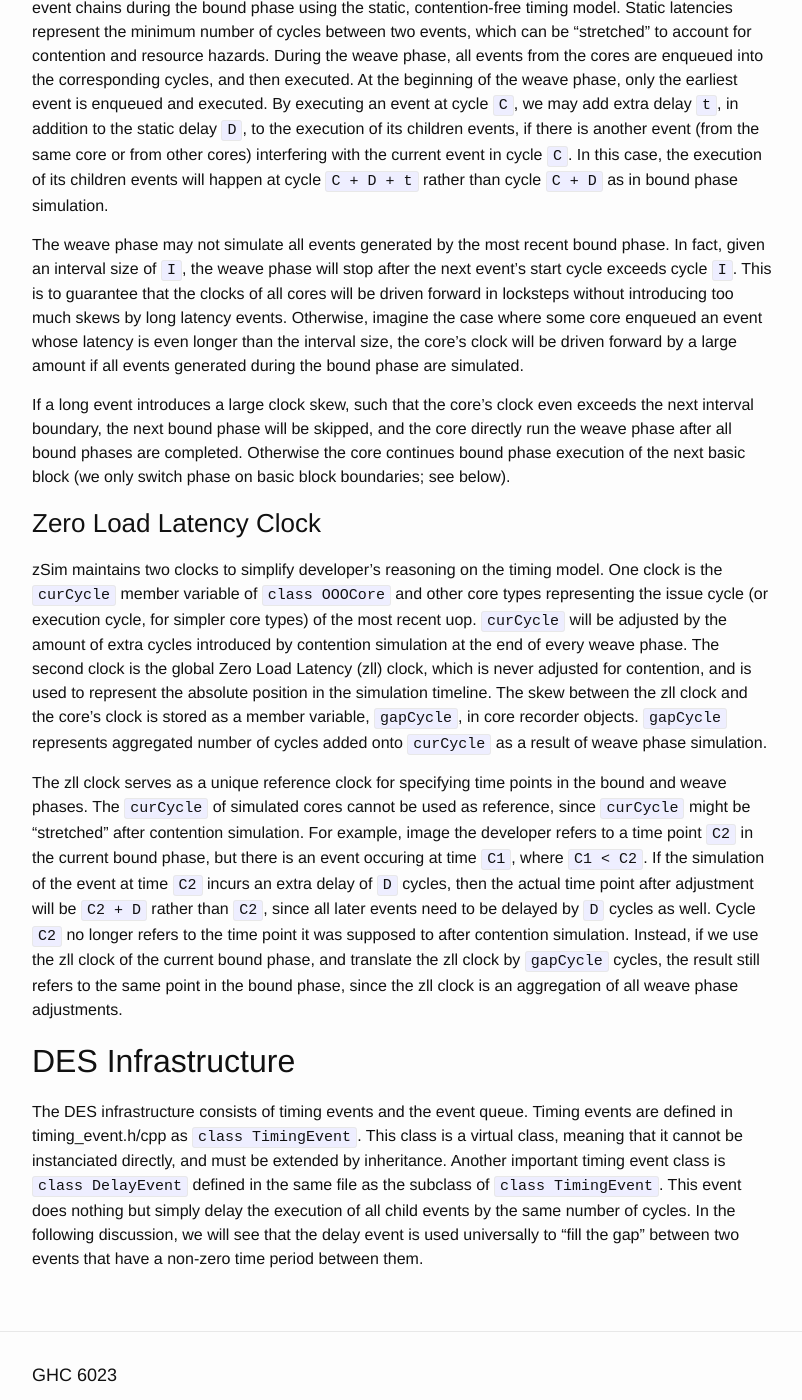
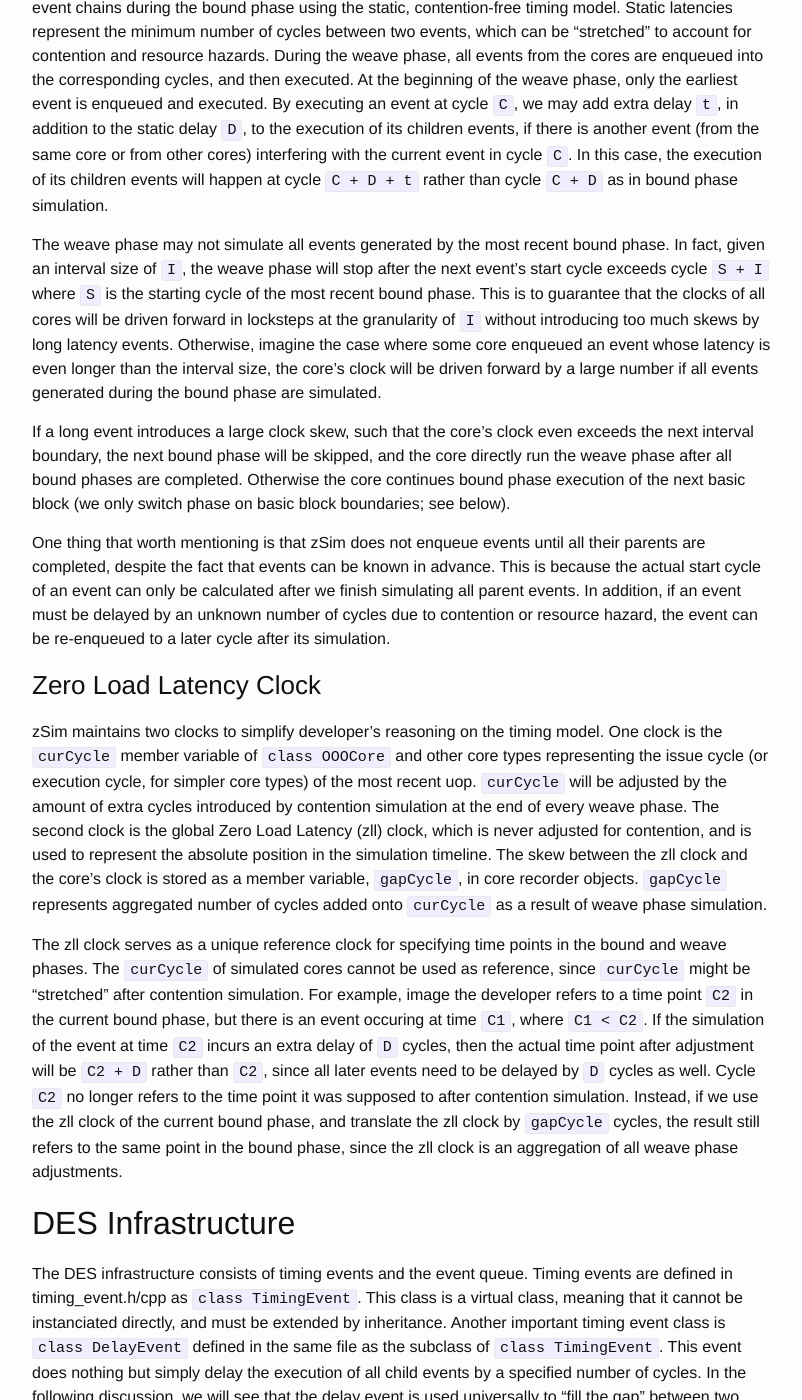
Before and after one commit to wangziqi2013/wangziqi2013.github.io, a Jekyll site: the page built from _posts/2019-01-22-understand-zsim-contention-sim.markdown, in a window 1280 px wide and 1400 px high, scrolled down 1868 px. Shown: the whole window, without its empty margins (238-1040 px from the left). Built offline with Jekyll 4.4.1, drawn with Linux system fonts in a browser that asks for light colours; some of the changed text lies outside the part shown.

Commit message:
Adding requeue

```diff
--- a/_posts/2019-01-22-understand-zsim-contention-sim.markdown
+++ b/_posts/2019-01-22-understand-zsim-contention-sim.markdown
@@ -76,14 +76,20 @@ interfering with the current event in cycle `C`. In this case, the execution of
 cycle `C + D + t` rather than cycle `C + D` as in bound phase simulation.
 
 The weave phase may not simulate all events generated by the most recent bound phase. In fact, given an interval size of
-`I`, the weave phase will stop after the next event's start cycle exceeds cycle `I`. This is to guarantee that the clocks
-of all cores will be driven forward in locksteps without introducing too much skews by long latency events. Otherwise,
-imagine the case where some core enqueued an event whose latency is even longer than the interval size, the core's clock will
-be driven forward by a large amount if all events generated during the bound phase are simulated.
+`I`, the weave phase will stop after the next event's start cycle exceeds cycle `S + I` where `S` is the starting cycle
+of the most recent bound phase. This is to guarantee that the clocks of all cores will be driven forward in locksteps at
+the granularity of `I` without introducing too much skews by long latency events. Otherwise, imagine the case where some
+core enqueued an event whose latency is even longer than the interval size, the core's clock will be driven forward by a
+large number if all events generated during the bound phase are simulated.
 
 If a long event introduces a large clock skew, such that the core's clock even exceeds the next interval boundary, the
 next bound phase will be skipped, and the core directly run the weave phase after all bound phases are completed. Otherwise
 the core continues bound phase execution of the next basic block (we only switch phase on basic block boundaries; see below).
+
+One thing that worth mentioning is that zSim does not enqueue events until all their parents are completed, despite the
+fact that events can be known in advance. This is because the actual start cycle of an event can only be calculated after
+we finish simulating all parent events. In addition, if an event must be delayed by an unknown number of cycles due to
+contention or resource hazard, the event can be re-enqueued to a later cycle after its simulation.
 
 ### Zero Load Latency Clock
 
@@ -109,6 +115,14 @@ same point in the bound phase, since the zll clock is an aggregation of all weav
 The DES infrastructure consists of timing events and the event queue. Timing events are defined in timing\_event.h/cpp
 as `class TimingEvent`. This class is a virtual class, meaning that it cannot be instanciated directly, and must be extended
 by inheritance. Another important timing event class is `class DelayEvent` defined in the same file as the subclass of
-`class TimingEvent`. This event does nothing but simply delay the execution of all child events by the same number of cycles.
-In the following discussion, we will see that the delay event is used universally to "fill the gap" between two events
-that have a non-zero time period between them.
+`class TimingEvent`. This event does nothing but simply delay the execution of all child events by a specified number of
+cycles. In the following discussion, we will see that the delay event is used universally to "fill the gap" between two
+events that have a non-zero time period between them. `class CrossingEvent` is also defined to allow multithreaded DES
+of the weave phase. We delay the discussion of multithreaded simulation to the end of this article. Before that, the
+contention simulation is assumed to be single threaded with only a single domain.
+
+### Timing Events
+
+The timing event object has a few member variables with the word "cycle" in it. Among them, `privCycle` seems to be unused
+anywhere except in event queue function `enqueue()` and `enqueueSyned()` to remember the cycle the event is most
+recently enqueued.
```
